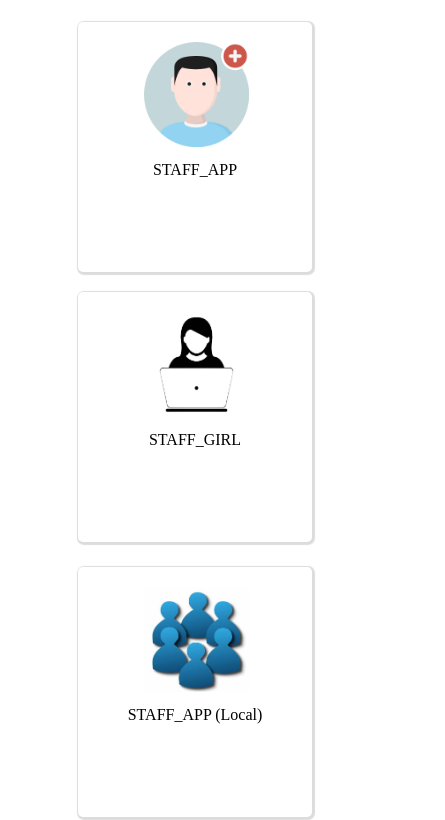
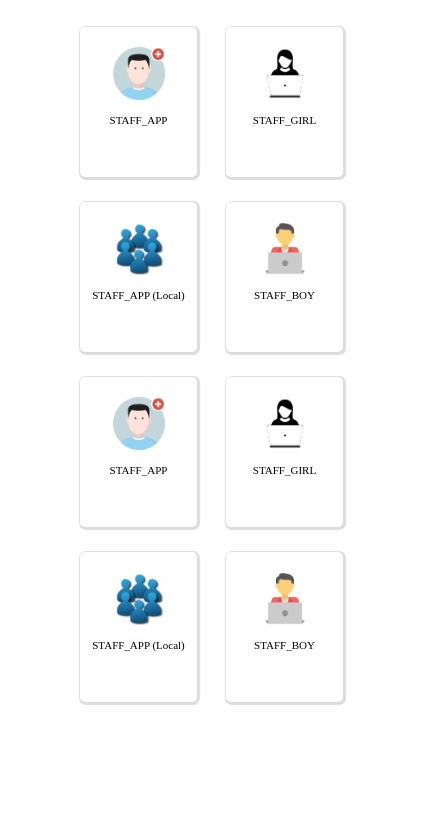
Before and after one commit to B-T565/form_html, a plain HTML site: page index.html in a window 390 px wide. Shown: the part 53-873 px from the top of the page, 445 px wide, since content can reach past the window. After the commit the page ends 844 px from the top, so only its background shows below. Drawn offline with nearby package versions, Linux system fonts and the light colour scheme; a web font is replaced by a local one.

Commit message:
two commit

```diff
--- a/index.css
+++ b/index.css
@@ -265,24 +265,37 @@
     .head{
         width: 100%;
         display: block;
+        margin-top: 10px;
+        margin-left: 55px;
     }
     .head .head_left{
-        width: 60%;
-        height: 250px;
+        width: 30%;
+        height: 150px;
         margin: auto;
         margin-top: 20px;
+        margin-left: 25px;
+        display: inline-block;
     }
     .head .head_left1{
-        width: 60%;
-        height: 250px;
+        width: 30%;
+        height: 150px;
         margin: auto;
         margin-top: 25px;
+        margin-left: 25px;
+        display: inline-block;
     }
     .head .head_right{
-        width: 60%;
-        height: 250px;
+        width: 30%;
+        height: 150px;
         margin: auto;
         margin-top: 25px;
+        margin-left: 25px;
+        display: inline-block;
+    }
+    .head .head_left p,
+    .head_left1 p,
+    .head_right p{
+        font-size: 11px;
     }
 }
 
```
